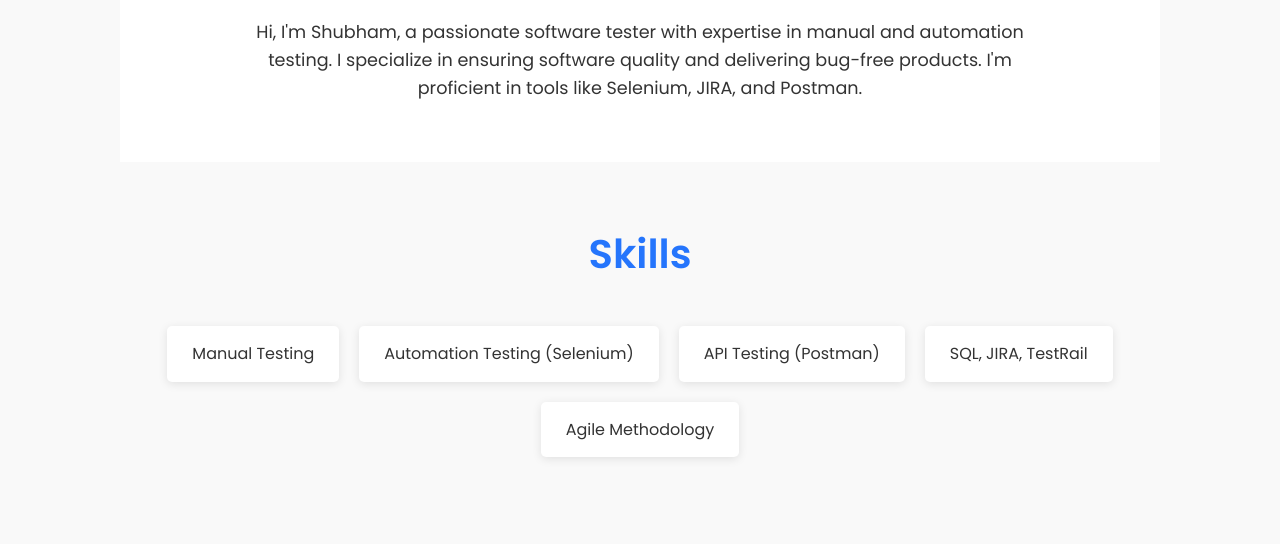
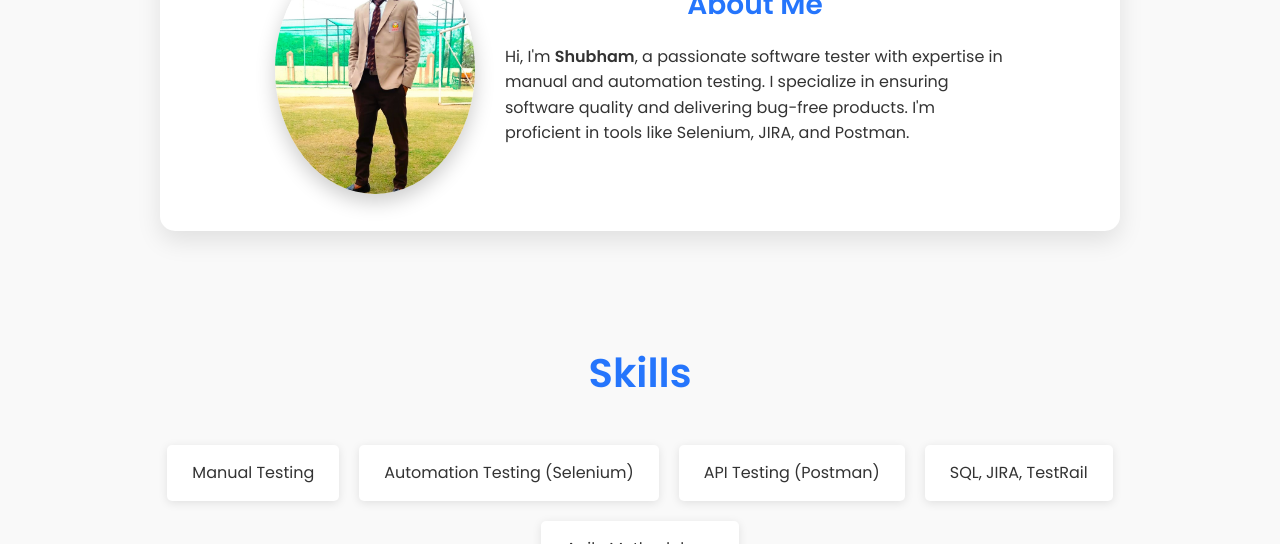
Before and after one commit to Shubham91250/portfolio_s, a plain HTML site: page index.html in a window 1280 px wide. Shown: the part 556-1100 px from the top of the page. Drawn offline with Linux system fonts and the light colour scheme.

Commit message:
update image

```diff
--- a/index.html
+++ b/index.html
@@ -5,6 +5,8 @@
   <meta name="viewport" content="width=device-width, initial-scale=1.0">
   <title>Shubham QA Engineer</title>
   <link href="https://fonts.googleapis.com/css2?family=Poppins:wght@400;600&display=swap" rel="stylesheet">
+  <link rel="icon" type="image/jpg" href="files/shubham.jpg">
+
   <link rel="stylesheet" href="style.css">
 </head>
 <body>
@@ -28,8 +30,15 @@
 
   <!-- About Me Section -->
   <section id="about">
-    <h2>About Me</h2>
-    <p>Hi, I'm Shubham, a passionate software tester with expertise in manual and automation testing. I specialize in ensuring software quality and delivering bug-free products. I'm proficient in tools like Selenium, JIRA, and Postman.</p>
+    <div class="about-container">
+      <div class="about-image">
+        <img src="files/shubham.jpg" alt="Shubham's photo">
+      </div>
+      <div class="about-text">
+        <h2>About Me</h2>
+        <p>Hi, I'm <strong>Shubham</strong>, a passionate software tester with expertise in manual and automation testing. I specialize in ensuring software quality and delivering bug-free products. I'm proficient in tools like Selenium, JIRA, and Postman.</p>
+      </div>
+    </div>
   </section>
 
   <!-- Skills Section -->
--- a/style.css
+++ b/style.css
@@ -97,15 +97,46 @@ nav a.active {
 
   /* About Me */
   #about {
-    background: #fff;
+    padding: 50px 20px;
+    background-color: #f9f9f9;
   }
 
-  #about p {
-    font-size: 1.1rem;
-    text-align: center;
-    max-width: 800px;
-    margin: 0 auto;
+  .about-container {
+    display: flex;
+    align-items: center;
+    justify-content: center;
+    flex-wrap: wrap;
+    gap: 30px;
+    max-width: 900px;
+    margin: auto;
+    box-shadow: 0 10px 25px rgba(0, 0, 0, 0.1);
+    background: #fff;
+    padding: 30px;
+    border-radius: 15px;
   }
+
+  .about-image img {
+    width: 200px;
+    height: 250px;
+    object-fit: cover;
+    border-radius: 50%;
+    box-shadow: 0 8px 20px rgba(0, 0, 0, 0.2);
+  }
+
+  .about-text {
+    max-width: 500px;
+  }
+
+  .about-text h2 {
+    font-size: 28px;
+    margin-bottom: 15px;
+  }
+
+  .about-text p {
+    font-size: 16px;
+    line-height: 1.6;
+  }
+
 
   /* Skills */
   #skills {
```
Also changed, not shown: files/shubham.jpg (added).
